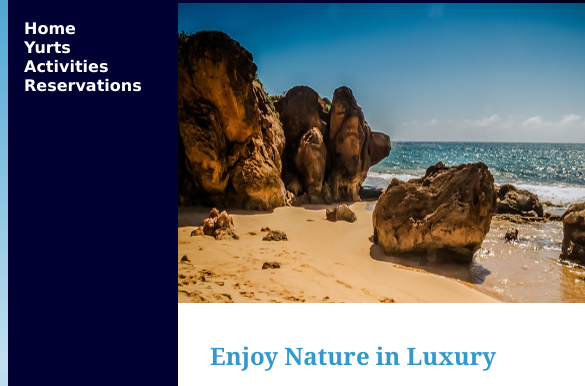
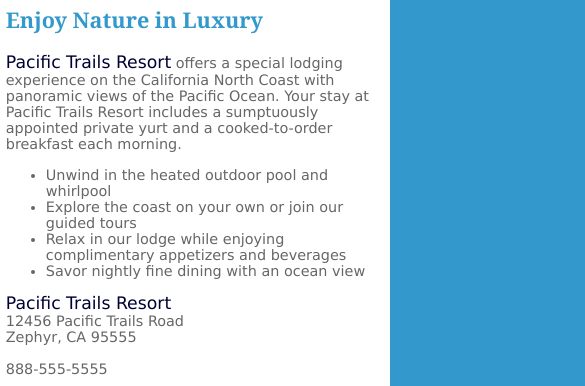
Before and after one commit to 44144-fa21/ch7-case-study-Brice-2021, a plain HTML site: page index.html in a window 390 px wide. Shown: the part 90-476 px from the top of the page, 585 px wide, since content can reach past the window. Drawn offline with Linux system fonts and the light colour scheme.

Commit message:
case study
added media design for phone and desktop

```diff
--- a/index.html
+++ b/index.html
@@ -3,6 +3,7 @@
 <head>
 <title>Pacific Trails Resort</title>
 <meta charset="utf-8">
+<meta name="viewport" content="width=device-width, initial-scale=1.0">
 <link rel="stylesheet" href="pacific.css">
 </head>
 <body>
@@ -35,11 +36,13 @@ Coast with panoramic views of the Pacific Ocean. Your stay at Pacific Trails Res
 12456 Pacific Trails Road<br>
 Zephyr, CA 95555<br><br>
 888-555-5555<br><br>
+<a id="mobile" href="tel:888-555-5555">888-555-5555</a>
+<span id="desktop">888-555-5555</span>
 </div>
 </main>
 <footer>
 Copyright &copy; 2018 Pacific Trails Resort<br>
-<a href="mailto:yourfirstname@yourlastname.com">yourfirstname@yourlastname.com</a>
+<a href="mailto:brice@falls.com">brice@falls.com</a>
 </footer>
 </div>
 </body>
--- a/pacific.css
+++ b/pacific.css
@@ -85,3 +85,88 @@ main { padding-left: 2em;
 		  max-width: 1024px;
 		  box-shadow: 3px 3px 3px #000033;
 }
+#mobile {display: none;}
+
+#desktop {display: inline;}
+
+/*Media Queries*/
+@media only screen and (max-width: 1024px) {
+body {
+    margin: 0px;
+    padding: 0px;
+    background-image: none;
+  }
+
+#wrapper {
+    width: auto;
+    min-width: 0px;
+    margin: 0px;
+    box-shadow: none;
+  }
+h1 {
+    margin: 0px;
+  }
+nav {
+    float: none;
+    width: auto;
+    padding-top: 0.01em;
+    padding-bottom: 0.01em;
+    padding-left: 1em;
+    padding-right: 1em;
+  }
+nav li {
+    display: inline-block;
+  }
+nav a {
+    padding-right: 2em;
+  }
+main {
+    padding: 1em;
+    margin-left: 0px;
+    font-size: 90%;
+  }
+footer {
+    margin: 0px;
+  }
+#homehero, #yurthero, #trailhero {
+    margin-left: 0px;
+  }
+}
+@media only all and (max-width: 768px) {
+  h1 {
+    height: 100%;
+    font-size: 1.5em;
+    padding-left: 0.3em;
+  }
+nav {
+    padding: 0em;
+  }
+nav a {
+    display: block;
+    padding: 0.2em;
+    font-size: 1.1em;
+    border-bottom: 1px ridge #330000;
+  }
+nav ul {
+    margin: 0px;
+    padding: 0em;
+  }
+main {
+    padding-top: 0.1em;
+    padding-right: 0.6em;
+    padding-bottom: 0.1em;
+    padding-left: 0.4em
+  }
+#homehero, #yurthero, #trailhero {
+    display: none;
+  }
+footer {
+    padding: 0em;
+  }
+#mobile {
+    display: inline;
+  }
+#desktop {
+    display: none;
+  }
+}
```
Also changed, not shown: activities.html (+2 -1 lines), yurts.html (+2 -1 lines).
